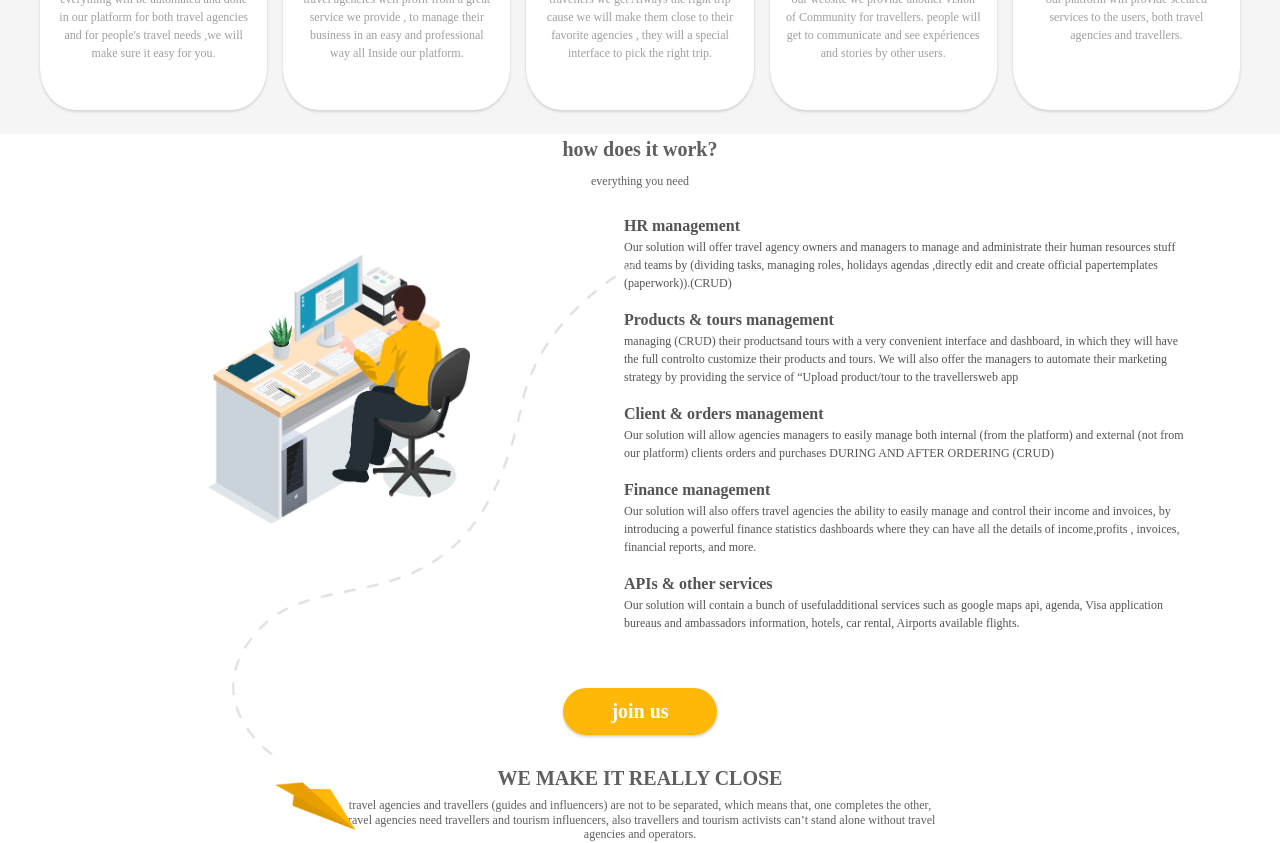
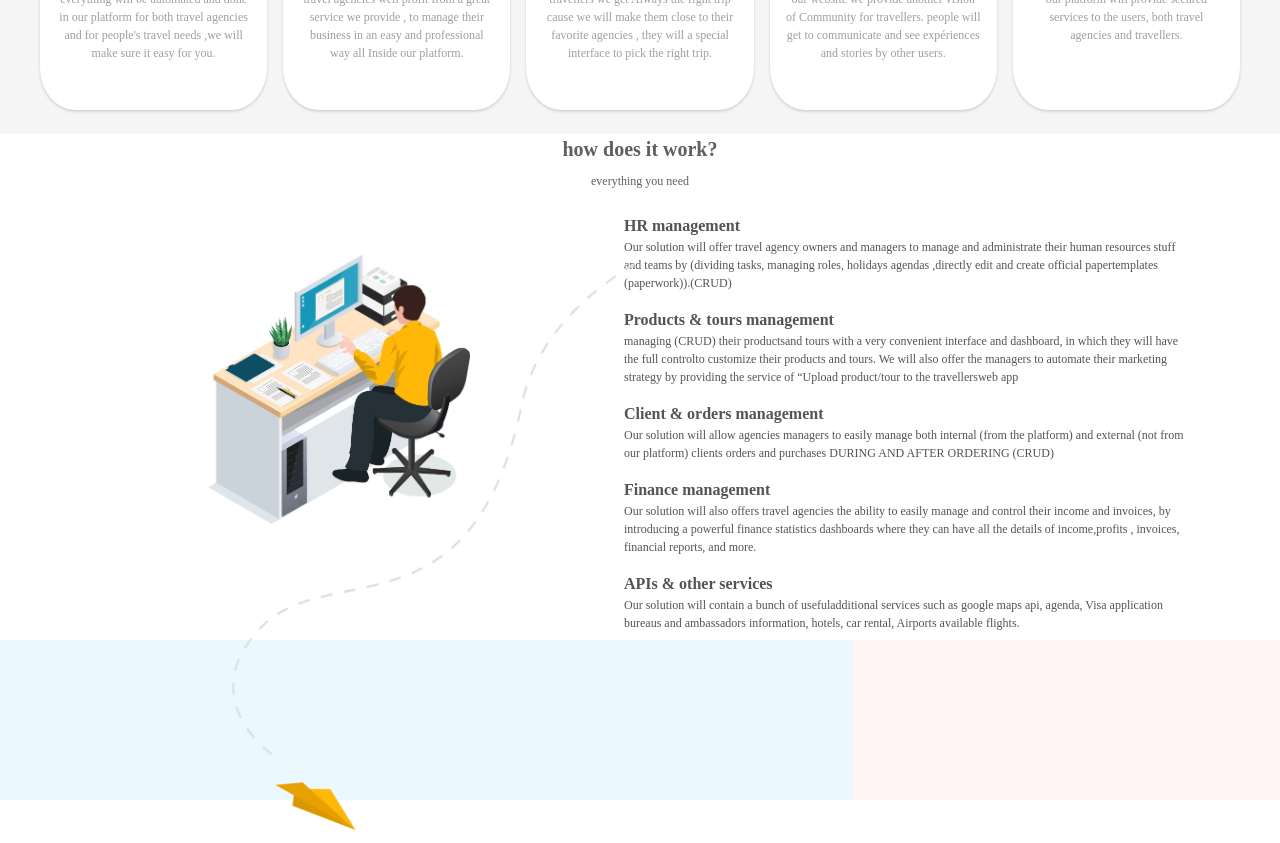
Before and after one commit to oussamabng/safariatComAdmin, a React (Create React App) app: page / in a window 1280 px wide. Shown: the part 1000-1843 px from the top of the page. Built offline with nearby package versions, Linux system fonts and the light colour scheme.

Commit message:
Travellers section

```diff
--- a/src/scenes/Home/components/HowItWork/HowItWork.jsx
+++ b/src/scenes/Home/components/HowItWork/HowItWork.jsx
@@ -1,9 +1,13 @@
 import React from 'react';
 import TravelAgency from './components/TravelAgency/TravelAgency'
+import Travellers from './components/Travellers/Travellers';
 
 const HowItWork = () => {
     return (
-        <TravelAgency />
+        <div>
+            <TravelAgency />
+            <Travellers />
+        </div>
     );
 }
 
--- a/src/scenes/Home/components/HowItWork/components/Travellers/Travellers.jsx
+++ b/src/scenes/Home/components/HowItWork/components/Travellers/Travellers.jsx
@@ -0,0 +1,14 @@
+import React from 'react';
+
+const Travellers = () => {
+    return (
+        <div className="bg-gray h-40 flex justify-around">
+            <div className="w-2/3 bg-blue-100">
+
+            </div>
+            <div className="w-1/3 bg-red-100"></div>
+        </div>
+    );
+}
+
+export default Travellers;
--- /dev/null
+++ b/src/scenes/Home/components/HowItWork/components/Travellers/data.js
@@ -0,0 +1,11 @@
+export const paragraphs = [
+    {
+
+    },
+    {
+
+    },
+    {
+
+    }
+]
```
